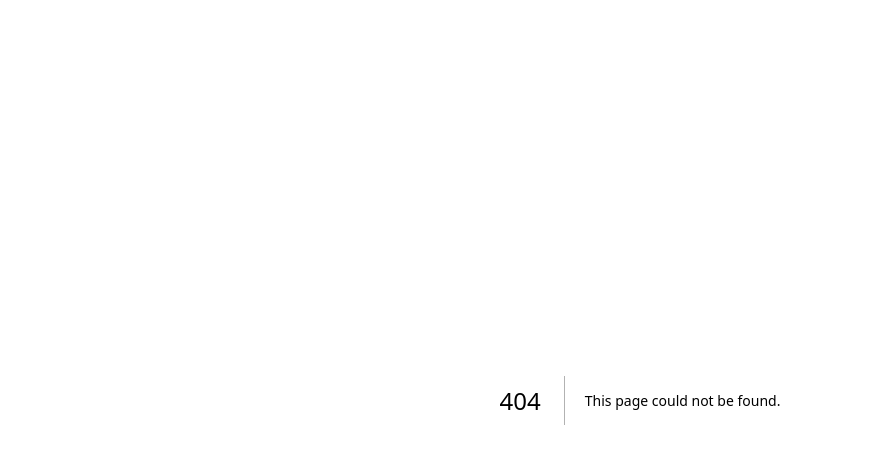
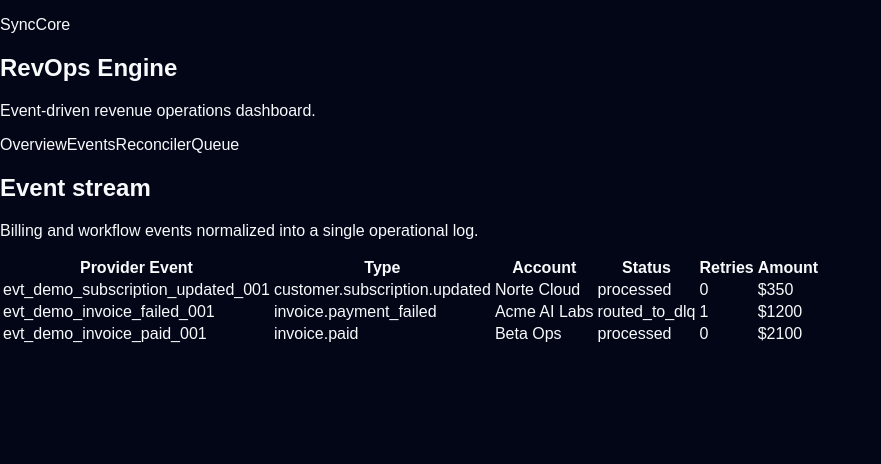
Before and after one commit to lacadaemon94/synccore-revops-engine, a Next.js app in the folder apps/dashboard/: page /events in a window 1280 px wide. Before the commit this address had no page. Shown: the top 464 px of the page, without its empty margins (0-881 px from the left). Built offline with nearby package versions, Linux system fonts and the light colour scheme.

Commit message:
chore: add events page

```diff
--- /dev/null
+++ b/apps/dashboard/app/events/page.tsx
@@ -0,0 +1,25 @@
+import { AppShell } from "../../components/app-shell";
+import { DataTable } from "../../components/data-table";
+import { events } from "../../lib/demo-data";
+
+export default function EventsPage() {
+  return (
+    <AppShell>
+      <h2 className="text-3xl font-semibold">Event stream</h2>
+      <p className="mt-2 text-slate-400">Billing and workflow events normalized into a single operational log.</p>
+      <div className="mt-6">
+        <DataTable
+          rows={events}
+          columns={[
+            { key: "id", header: "Provider Event", render: (row) => row.providerEventId },
+            { key: "type", header: "Type", render: (row) => row.eventType },
+            { key: "account", header: "Account", render: (row) => row.accountName },
+            { key: "status", header: "Status", render: (row) => row.status },
+            { key: "retry", header: "Retries", render: (row) => row.retryCount },
+            { key: "amount", header: "Amount", render: (row) => (row.amount ? `$${row.amount}` : "-") }
+          ]}
+        />
+      </div>
+    </AppShell>
+  );
+}
```
